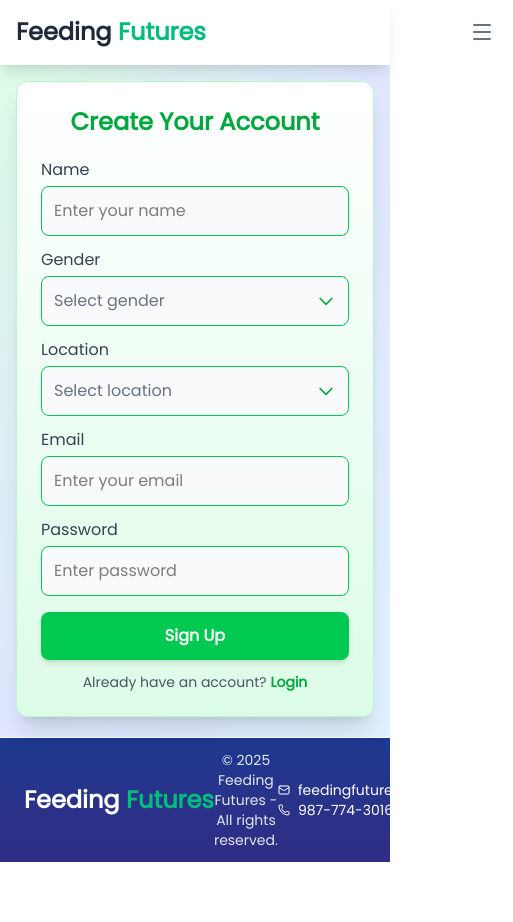
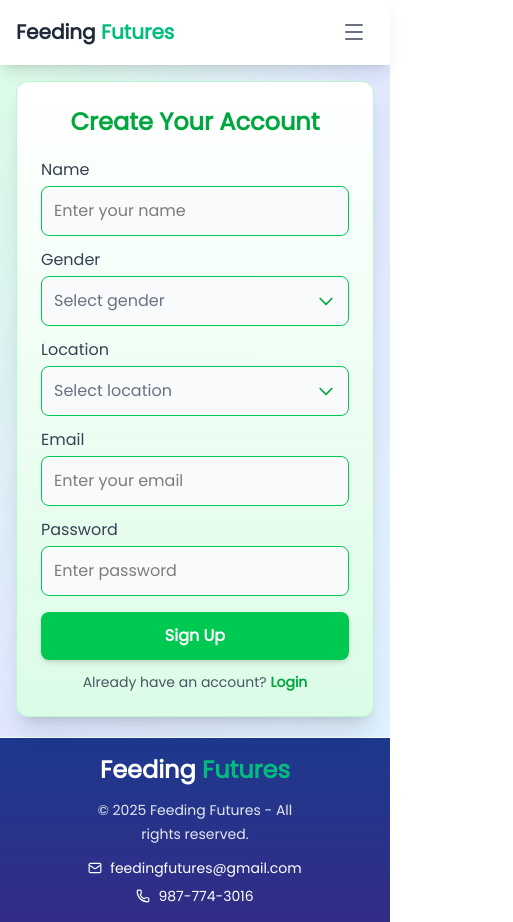
Before and after one commit to namanmahajan2020/Feeding-Futures, a React (Vite) app in the folder Feeding-Futures/delivery/: page /signup in a window 390 px wide. Shown: the whole page, 513 px wide, since content can reach past the window. Before the commit the page ends 862 px from the top, so only its background shows below. Built offline with nearby package versions, Linux system fonts and the light colour scheme.

Commit message:
Refactor Footer and Navbar components for improved layout and responsiveness

```diff
--- a/Feeding-Futures/delivery/src/components/Footer.jsx
+++ b/Feeding-Futures/delivery/src/components/Footer.jsx
@@ -2,37 +2,41 @@ import React from 'react';
 import { Mail, Phone } from 'lucide-react';
 
 const Footer = () => {
+    const currentYear = new Date().getFullYear();
+
     return (
         <footer
             id="contact"
-            className="bg-gradient-to-b from-blue-900 to-indigo-900 py-3 px-6 text-center text-white flex justify-between items-center border-t-1"
+            className="bg-gradient-to-b from-blue-900 to-indigo-900 px-4 py-4 text-center text-white border-t-1 lg:px-6 lg:py-3"
         >
+            <div className="mx-auto max-w-6xl">
+                <div className="flex flex-col items-center gap-3 lg:flex-row lg:justify-between lg:items-center">
                     <div className="flex-shrink-0 text-2xl font-extrabold text-white cursor-pointer">
                         Feeding <b className="text-emerald-500">Futures</b>
                     </div>
 
-            <p className="text-sm text-slate-200">
-                &copy; 2025 Feeding Futures - All rights reserved.
+                    <p className="max-w-[14rem] text-sm leading-6 text-slate-200 lg:max-w-none">
+                        &copy; {currentYear} Feeding Futures - All rights reserved.
                     </p>
 
-            <div className="flex flex-col space-x-6">
-                {/* Mail Icon */}
+                    <div className="flex flex-col items-center gap-2 lg:items-start">
                         <a
                             href="mailto:feedingfutures@gmail.com"
-                    className="flex items-center text-white hover:text-emerald-500 transition-colors duration-200 text-sm"
+                            className="flex items-center text-sm text-white hover:text-emerald-300 transition-colors duration-200"
                         >
-                    <Mail className="w-3 h-3 mr-2" />
+                            <Mail className="mr-2 h-3.5 w-3.5 shrink-0" />
                             feedingfutures@gmail.com
                         </a>
 
-                {/* Phone Icon */}
                         <a
                             href="tel:+1234567890"
-                    className="flex items-center text-white hover:text-emerald-500 transition-colors duration-200 text-sm"
+                            className="flex items-center text-sm text-white hover:text-emerald-300 transition-colors duration-200"
                         >
-                    <Phone className="w-3 h-3 mr-2" />
+                            <Phone className="mr-2 h-3.5 w-3.5 shrink-0" />
                             987-774-3016
                         </a>
+                    </div>
+                </div>
             </div>
         </footer>
     );
--- a/Feeding-Futures/delivery/src/components/Navbar.jsx
+++ b/Feeding-Futures/delivery/src/components/Navbar.jsx
@@ -71,12 +71,12 @@ const Header = ({ isLoggedIn = false, onLogout }) => {
   };
 
   return (
-    <header className="border-b-1 border-white shadow-lg sticky top-0 z-50 bg-transparent backdrop-blur-2xl">
-      <div className="max-w-7xl mx-auto px-4 sm:px-6 lg:px-8">
+    <header className="sticky top-0 z-50 border-b-1 border-white bg-transparent shadow-lg backdrop-blur-2xl overflow-x-clip">
+      <div className="mx-auto max-w-7xl px-4 sm:px-6 lg:px-8">
         <div className="flex justify-between items-center h-16">
           {/* Logo */}
           <div
-            className="flex-shrink-0 text-2xl mr-64 font-extrabold text-gray-800 cursor-pointer"
+            className="min-w-0 flex-shrink text-xl sm:text-2xl md:whitespace-nowrap lg:mr-64 font-extrabold text-gray-800 cursor-pointer"
             onClick={() => navigate(isLoggedIn ? "/orders" : "/")}
           >
             Feeding <b className="text-emerald-500">Futures</b>
```
Lines whose indentation alone changed are shown as unchanged.
